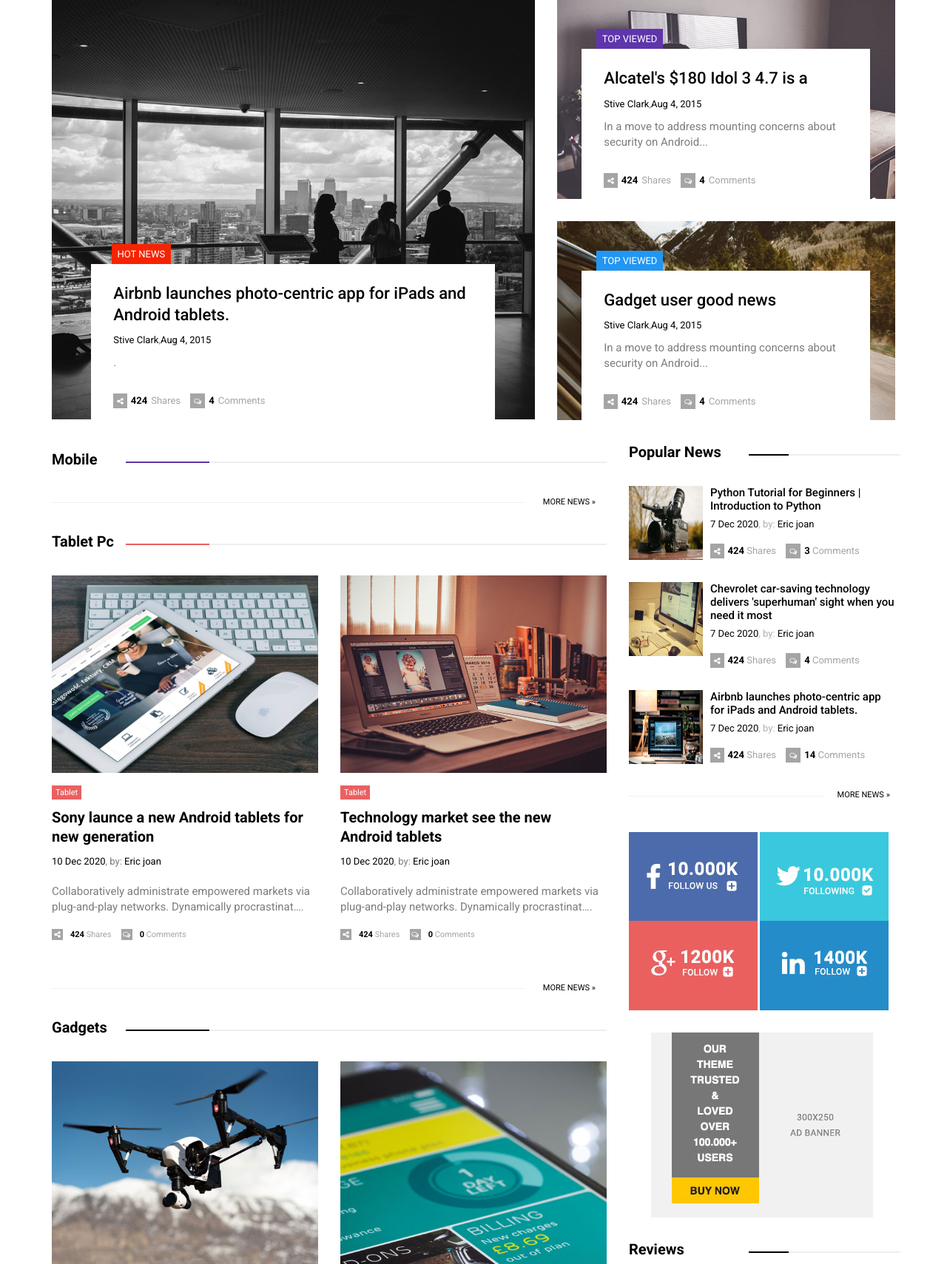
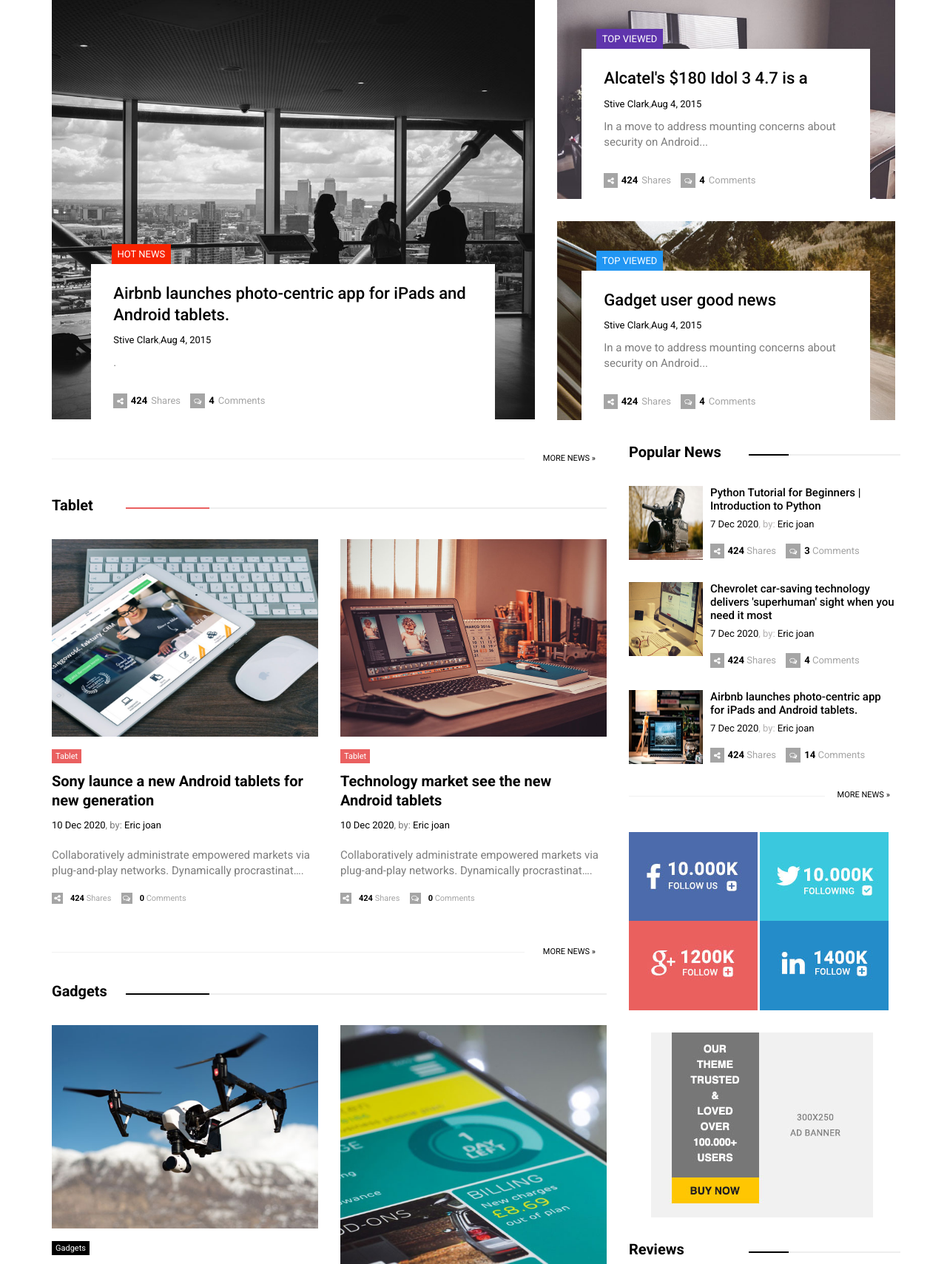
Before and after one commit to Sany07/News-Portal-Django, a Django app: page / in a window 1280 px wide. Shown: the part 237-1946 px from the top of the page at 74% size. Run offline with Django 3.2, Linux system fonts and the light colour scheme; data comes from the database, SQL or seed files in the repository; parts of the project's set-up code (start-up, migrations or seed data) failed here and were passed over; some libraries are stand-ins or nearby versions.

Commit message:
homepage was updated

```diff
--- a/templates/site/pages/index.html
+++ b/templates/site/pages/index.html
@@ -141,13 +141,14 @@
         <div class="row">
             <div class="col-md-8">
                 <div class="category_section mobile">
-                    <div class="article_title header_purple">
-                        <h2><a href="category.html" target="_self">Mobile</a></h2>
-                    </div>
+
                     <!----article_title------>
 
                     {% for post_catalog_one in post_catalog_oned %}
                         {% if forloop.first %}
+                        <div class="article_title header_purple">
+                            <h2><a href="{{ post_catalog_one.thumbnail.url }}" target="_self">{{ post_catalog_one.category }}</a></h2>
+                        </div>
                         <div class="category_article_wrapper">
                             <div class="row">
                             <div class="col-md-6">
@@ -242,14 +243,16 @@
                 <!-- Mobile News Section -->
 
                 <div class="category_section tablet">
-                    <div class="article_title header_pink">
-                        <h2><a href="category.html" target="_self">Tablet Pc</a></h2>
-                    </div>
                     <!-- Mobile News Section -->
 
                     <div class="category_article_wrapper">
                         <div class="row">
                             {% for post_catalog_two in post_catalog_two %}
+                            {% if forloop.first %}
+                            <div class="article_title header_pink" style="margin-left:15px;margin-right:15px">
+                                <h2><a href="{{ post_catalog_two.category.get_absolute_url }}" target="_self">{{ post_catalog_two.category }}</a></h2>
+                            </div>
+                            {% endif %}
                             <div class="col-md-6">
                                 <div class="category_article_body">
                                     <div class="top_article_img">
@@ -449,11 +452,14 @@
                 <!-- Gadget News Section -->
 
                 <div class="category_section camera">
-                    <div class="article_title header_orange">
-                        <h2><a href="category.html" target="_self">Camera</a></h2>
-                    </div>
+
                     <!-- article_title -->
                     {% for post_catalog_four in post_catalog_four %}
+                    {% if forloop.first %}
+                    <div class="article_title header_orange">
+                        <h2><a href="{{ post_catalog_four.category.get_absolute_url }}" target="_self">{{ post_catalog_four.category }}</a></h2>
+                    </div>
+                    {% endif %}
                     <div class="category_article_wrapper">
                         <div class="row">
                             <div class="col-md-5">
@@ -501,7 +507,7 @@
                     </div>
                     {% endfor %}
                     <!-- category_article_wrapper -->
-                    <p class="divider"><a href="#">More News&nbsp;&raquo;</a></p>
+                    <p class="divider"><a href="#">sdsMore News&nbsp;&raquo;</a></p>
                 </div>
                 <!-- Camera News Section -->
 
```
